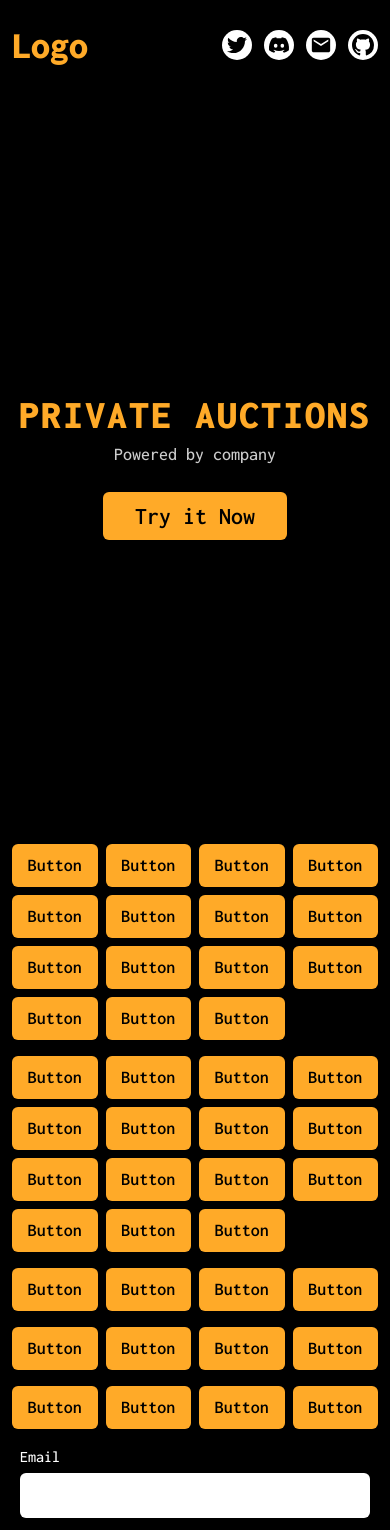
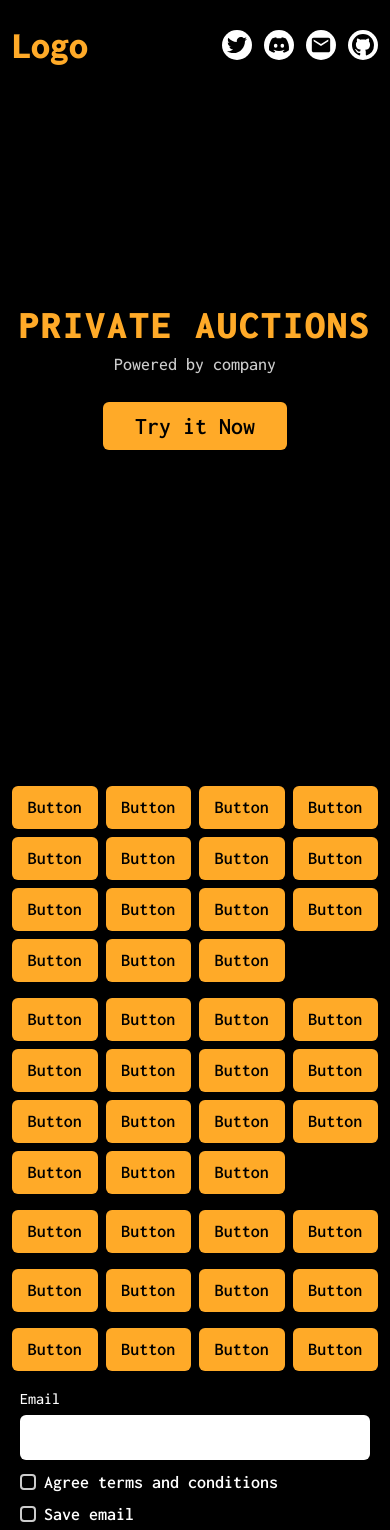
Before and after one commit to gulnabi-afridi/nalin-project, a Next.js app: page / in a window 390 px wide. Shown: the top 1530 px of the page. Built offline with nearby package versions, Linux system fonts and the light colour scheme.

Commit message:
working on responsiveness

```diff
--- a/components/Home/ButtonsFormSection.tsx
+++ b/components/Home/ButtonsFormSection.tsx
@@ -3,7 +3,7 @@ import Button from "../Shared/Button/Button";
 
 const ButtonsFormSection = () => {
   return (
-    <div id="formButtonSection" className="w-full min-h-screen">
+    <div id="formButtonSection" className="w-full min-h-screen py-8">
       <div className="w-full h-full max-w-[1320px] m-auto md:px-4 px-3 flex justify-center items-center">
         {/* buttons + form ---------------------->  */}
         <div className="w-full flex flex-col gap-4">
--- a/components/Home/HeroSection.tsx
+++ b/components/Home/HeroSection.tsx
@@ -4,7 +4,7 @@ import { Link as ScrollLink } from "react-scroll";
 const HeroSection = () => {
   return (
     <div className="w-full flex">
-      <div className="w-full max-w-[1280px] m-auto sm:gap-4 gap-1 md:px-4 px-3 h-[calc(100vh-90px)] flex flex-col justify-center items-center">
+      <div className="w-full max-w-[1280px] m-auto sm:gap-4 gap-1 md:px-4 px-3 h-[calc(100vh-90px)] flex flex-col justify-center sm:mt-0 -mt-[90px] items-center">
         {/* title -------->  */}
         <p className="text-[40px] leading-[43px] sm:text-[50px] md:text-[68px] text-center sm:leading-14 md:leading-16 uppercase font-black text-yellow-main font-incon tracking-wider">
           PRIVATE AUCTIONS
```
